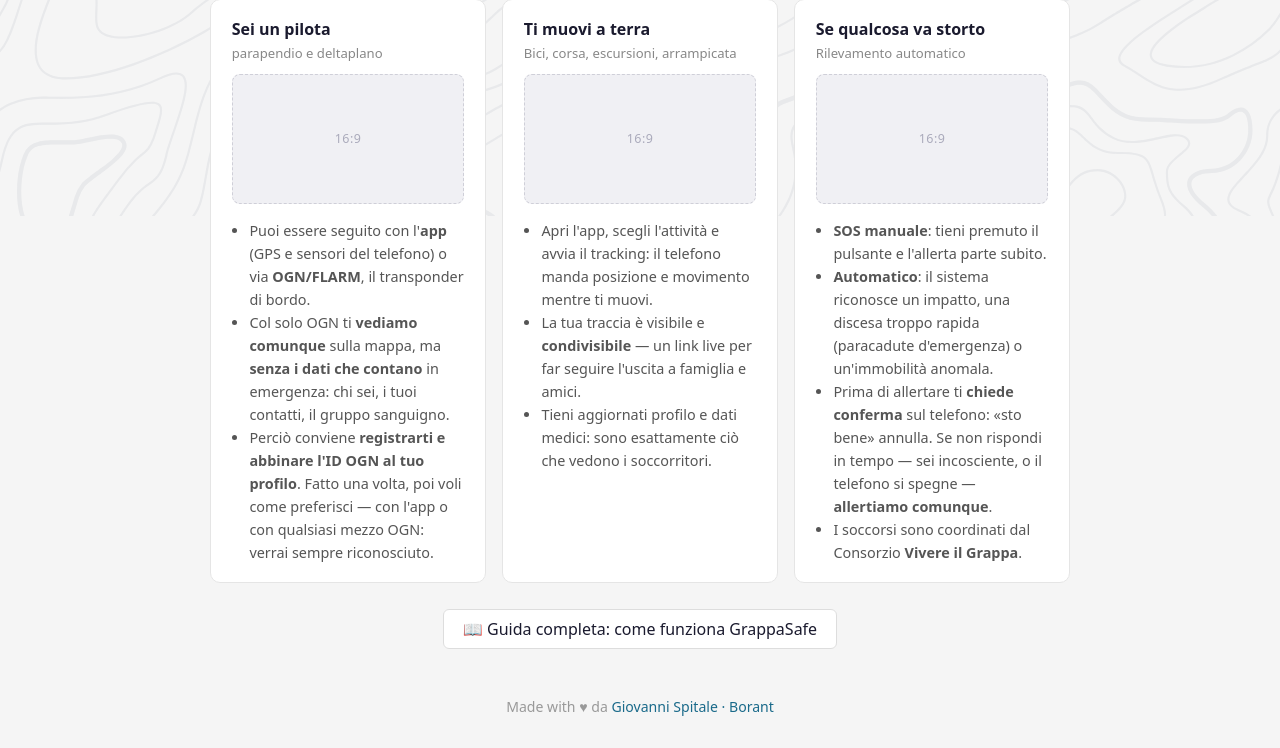
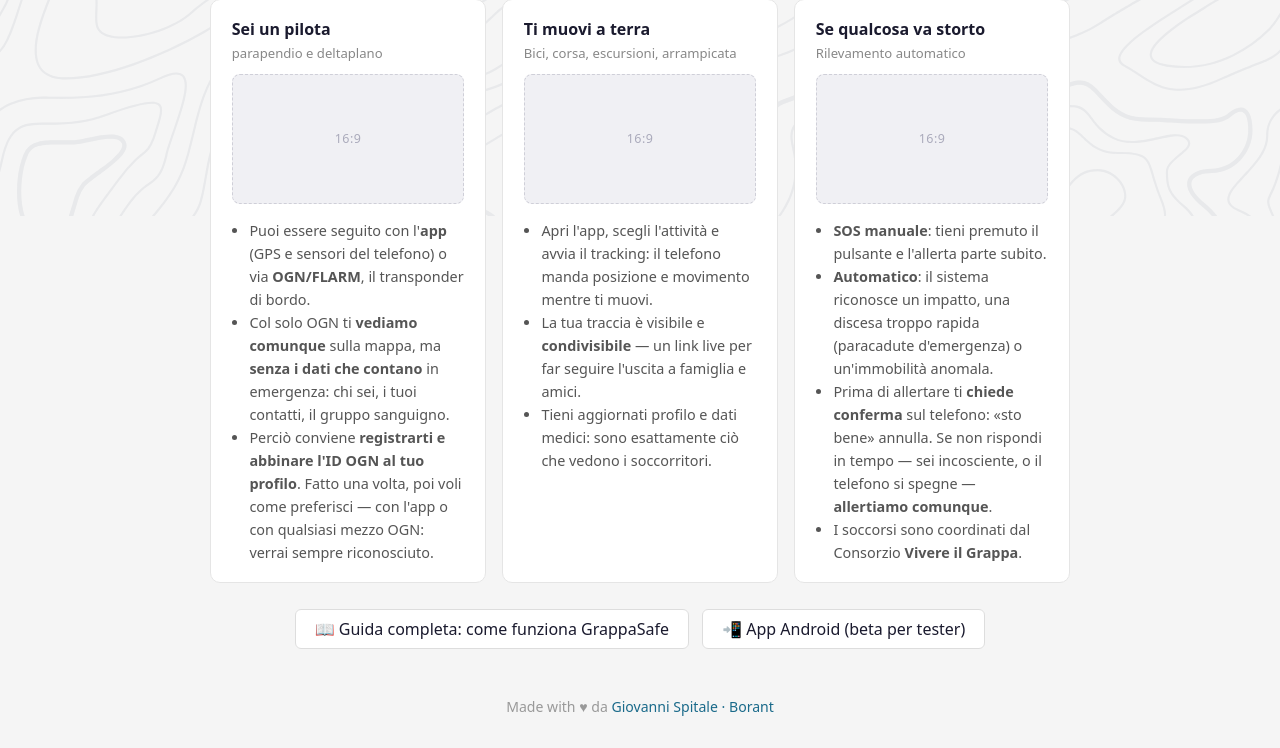
Before and after one commit to that-ugly-cat/grappasafe, a FastAPI app: page / in a window 1280 px wide. Shown: the part 584-1332 px from the top of the page. Run offline with FastAPI, Linux system fonts and the light colour scheme; parts of the project's set-up code (start-up, migrations or seed data) failed here and were passed over; some libraries are stand-ins or nearby versions.

Commit message:
download APK beta: route /download/grappasafe.apk + volume downloads/ + link in landing
L'APK vive in downloads/ (volume, fuori da git e dall'immagine): si
aggiorna con un semplice scp sul VPS senza rebuild. MIME corretto per
il sideload Android; 404 esplicito se non ancora caricato.

Co-Authored-By: Claude Fable 5 <noreply@anthropic.com>

```diff
--- a/app.py
+++ b/app.py
@@ -9,7 +9,7 @@ from dotenv import load_dotenv
 load_dotenv()
 
 from fastapi import FastAPI, Request, Form, HTTPException
-from fastapi.responses import HTMLResponse, RedirectResponse, JSONResponse, Response
+from fastapi.responses import HTMLResponse, RedirectResponse, JSONResponse, Response, FileResponse
 from fastapi.staticfiles import StaticFiles
 from fastapi.templating import Jinja2Templates
 from starlette.middleware.sessions import SessionMiddleware
@@ -1907,6 +1907,28 @@ def _wiki_page(request: Request, page: str):
     })
 
 
+
+# ── Download APK (beta testing) ───────────────────────────────────────────────
+# L'APK vive in downloads/ (volume Docker, fuori da git e dall'immagine): si
+# aggiorna con un semplice scp sul VPS, senza rebuild. Distribuzione pro
+# tempore per i tester; quando l'app andrà su store, la route resta come
+# fallback per il sideload.
+
+DOWNLOADS_DIR = os.path.join(os.path.dirname(os.path.abspath(__file__)), "downloads")
+
+
+@app.get("/download/grappasafe.apk")
+async def download_apk():
+    path = os.path.join(DOWNLOADS_DIR, "grappasafe.apk")
+    if not os.path.isfile(path):
+        raise HTTPException(404, "APK non ancora caricato")
+    return FileResponse(
+        path,
+        media_type="application/vnd.android.package-archive",
+        filename="grappasafe.apk",
+    )
+
+
 @app.get("/wiki", response_class=HTMLResponse)
 async def wiki_index(request: Request):
     return _wiki_page(request, "index")
--- a/docker-compose.yml
+++ b/docker-compose.yml
@@ -5,6 +5,7 @@ services:
     volumes:
       - ./data:/data
       - ./map_tiles:/app/map_tiles   # tile OpenTopoMap offline, servite su /map-tiles
+      - ./downloads:/app/downloads   # APK per i tester, servito su /download/grappasafe.apk
     environment:
       - GRAPPASAFE_DB=/data/grappasafe.db
     env_file:
--- a/templates/login.html
+++ b/templates/login.html
@@ -99,11 +99,14 @@
     </div>
   </div>
 
-  <!-- Link alla guida completa (wiki). Per ora solo in italiano: testo
-       hardcoded, da spostare in webi18n quando il wiki sarà tradotto. -->
-  <div style="text-align:center;margin-top:1.6rem">
+  <!-- Link alla guida completa (wiki) e download APK beta. Per ora solo in
+       italiano: testo hardcoded, da spostare in webi18n quando si traduce. -->
+  <div style="text-align:center;margin-top:1.6rem;display:flex;gap:.8rem;justify-content:center;flex-wrap:wrap">
     <a href="/wiki" class="btn" style="background:#fff;border:1px solid #ddd;color:#1a1a2e">
       📖 Guida completa: come funziona GrappaSafe
+    </a>
+    <a href="/download/grappasafe.apk" class="btn" style="background:#fff;border:1px solid #ddd;color:#1a1a2e">
+      📲 App Android (beta per tester)
     </a>
   </div>
 
```
Also changed, not shown: 1 other file.
